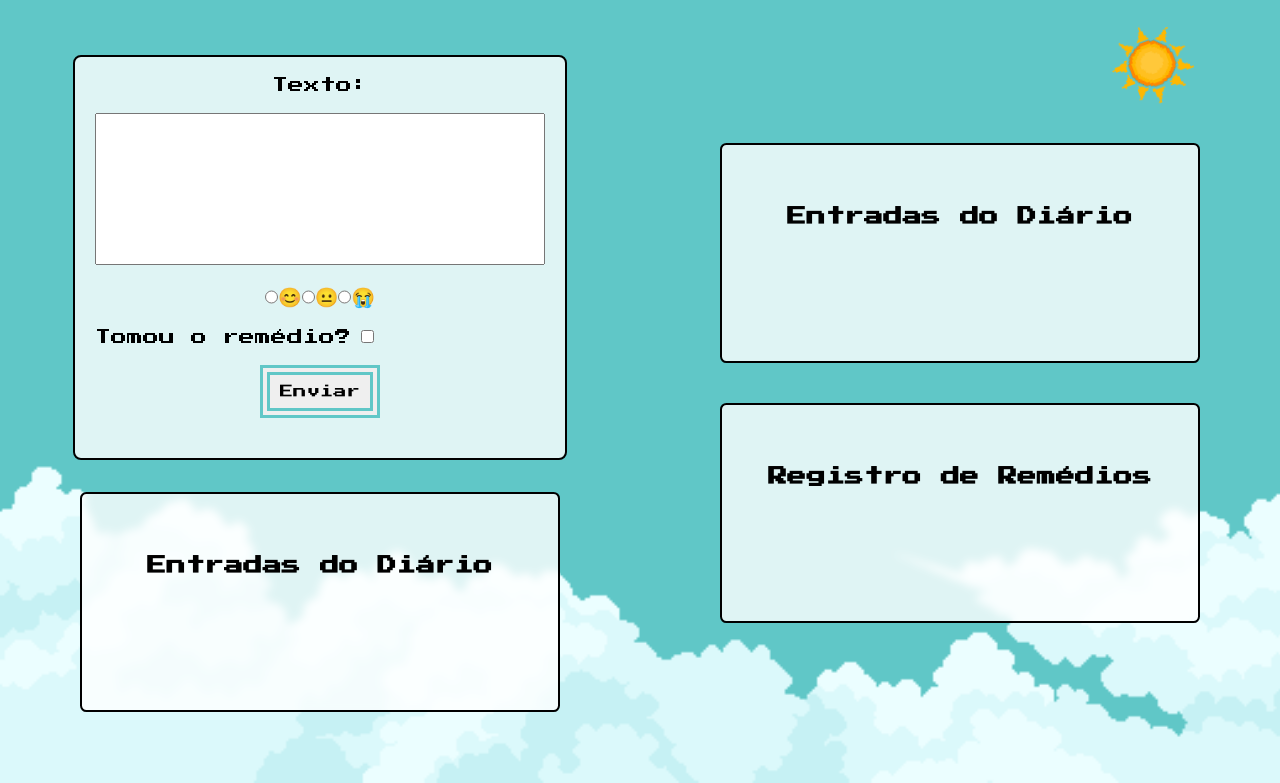
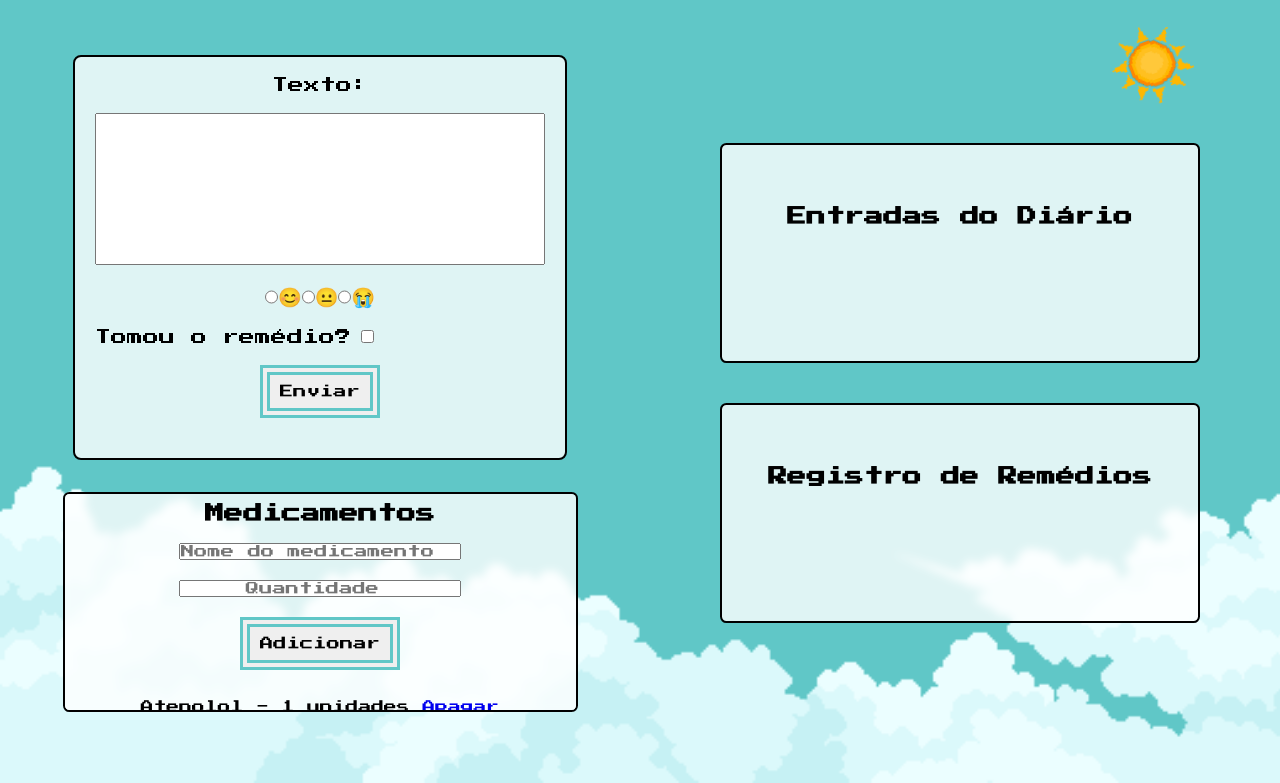
Before and after one commit to lorena-domingos/dose-de-mim, a Flask app: page / in a window 1280 px wide. Shown: the part 17-800 px from the top of the page. Run offline with Flask 3, Linux system fonts and the light colour scheme; data comes from the database, SQL or seed files in the repository; both versions use the stored data as it was after the commit; data that the repository does not hold is empty.

Commit message:
- Adicionar funcionalidades para gerenciar medicamentos: incluir, listar e excluir

```diff
--- a/app.py
+++ b/app.py
@@ -24,8 +24,9 @@ def index():
     db = get_db()
     diarios = db.execute("SELECT id, data, COALESCE(texto, 'Sem conteúdo') as texto, emoji FROM diario ORDER BY id DESC").fetchall()
     remedios = db.execute("SELECT id, data, tomou FROM remedio ORDER BY id DESC").fetchall()
+    medicamentos = db.execute("SELECT id, texto, quantidade FROM medicamentos ORDER BY id DESC").fetchall()
 
-    return render_template("index.html", diarios=diarios, remedios=remedios)
+    return render_template("index.html", diarios=diarios, remedios=remedios, medicamentos=medicamentos)
 
 @app.route("/add_diario", methods=["POST"])
 def add_diario():
@@ -67,5 +68,21 @@ def delete_remedio(id):
     db.commit()
     return redirect("/")
 
+@app.route("/add_medicamento", methods=["POST"])
+def add_medicamento():
+    texto = request.form["texto"]
+    quantidade = request.form["quantidade"]
+    db = get_db()
+    db.execute("INSERT INTO medicamentos (texto, quantidade) VALUES (?, ?)", (texto, quantidade))
+    db.commit()
+    return redirect("/")
+
+@app.route("/delete_medicamento/<int:id>")
+def delete_medicamento(id):
+    db = get_db()
+    db.execute("DELETE FROM medicamentos WHERE id = ?", (id,))
+    db.commit()
+    return redirect("/")
+
 if __name__ == "__main__":
     app.run(debug=True)
--- a/static/style.css
+++ b/static/style.css
@@ -48,6 +48,25 @@ main {
     height: 100vh;
 
     text-align: center;
+}
+
+#quantidade {
+  text-align: center;
+}
+
+.inputs {
+  display: flex;
+  flex-direction: column;
+  gap: 20px;
+  align-items: center;
+}
+
+.inputs:last-of-type {
+  margin-bottom: 20px;
+}
+
+#medicamentos {
+  width: 515px;
 }
 
 /* bloco-1 */
--- a/templates/index.html
+++ b/templates/index.html
@@ -37,21 +37,25 @@
       </div>
 
       <div class="conteudo-3">
-        <div class="conteudo-1">
-          <h2>Entradas do Diário</h2>
+        <div class="conteudo-1" id="medicamentos">
+          <h2>Medicamentos</h2>
           <ul>
-            {% for id, data, texto, emoji in diarios %}
-            <li>
-              {% if emoji %}
-              {{ emoji | title }} - {{ data }}
-              <button onclick="openModal(`{{ texto | escape }}`)">Ler</button>
-              {% else %}
-              {{ data }}
-              {% endif %}
-              <a href="javascript:void(0);" onclick="askDelete('/delete_diario/{{ id }}')">Apagar</a>
-            </li>
-            {% endfor %}
-          </ul>
+            <form action="/add_medicamento" method="post">
+              <div class="inputs">
+                <input type="text" name="texto" placeholder="Nome do medicamento" required>
+                <input type="number" name="quantidade" id="quantidade" placeholder="Quantidade" required>
+              </div>
+              <button type="submit">Adicionar</button>
+            </form>
+
+            <ul>
+              {% for id, texto, quantidade in medicamentos %}
+              <li>
+                {{ texto | title}} - {{ quantidade}} unidades
+                <a href="javascript:void(0);" onclick="askDelete('/delete_medicamento/{{ id }}')">Apagar</a>
+              </li>
+              {% endfor %}
+            </ul>
         </div>
       </div>
       </div>
```
Also changed, not shown: database.db.
